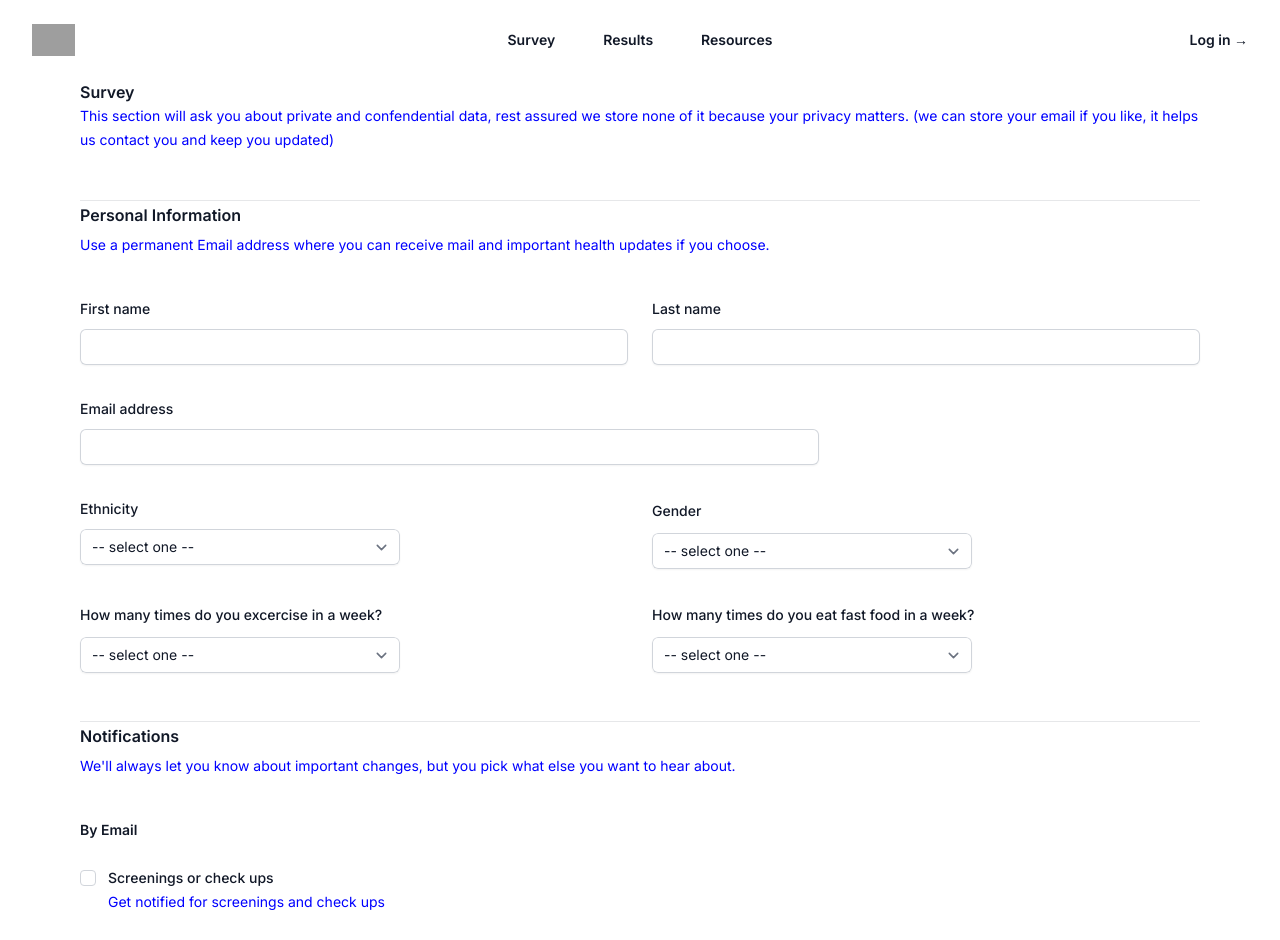
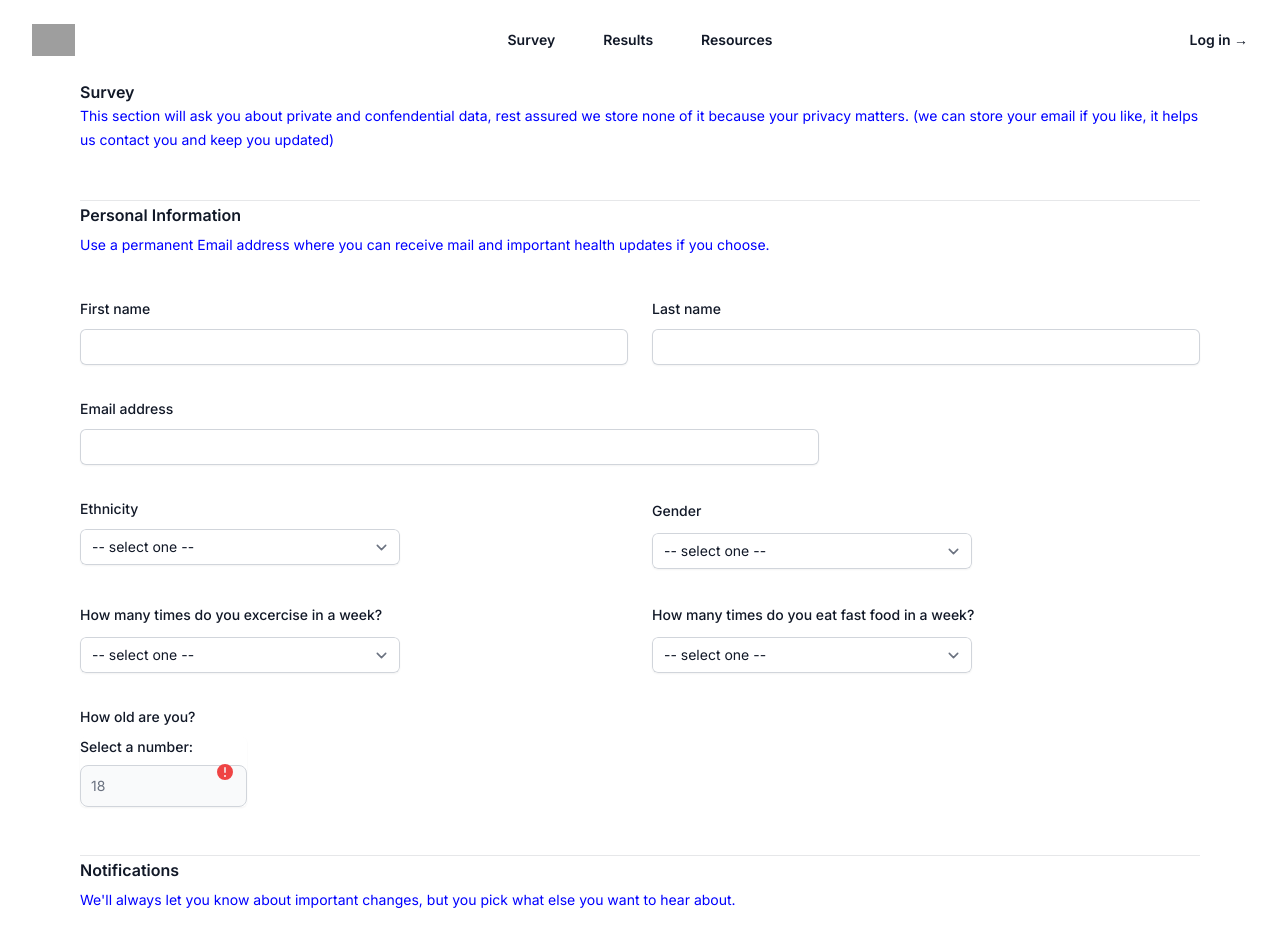
Before and after one commit to andxrew/medicalapp, a Next.js app: page /survey in a window 1280 px wide. Shown: the top 940 px of the page. Built offline with nearby package versions, Linux system fonts and the light colour scheme; grey boxes are pictures that could not be loaded.

Commit message:
added Age input in Survey
added age input for survey, everything is pretty good in survey now. Feel free to change or lmk anything to update.

Minor bug fix needed age has a red exclamation over it

```diff
--- a/src/app/survey/page.tsx
+++ b/src/app/survey/page.tsx
@@ -9,6 +9,13 @@ const navigation = [
   { name: 'Results', href: '/results' },
   { name: 'Resources', href: '/resources' },
 ]
+
+const onChange = (e) => {
+  const currentYear = new Date().getFullYear();
+  const year = e.target.value.split("-")[0];
+  const age = currentYear - year;
+  if (age < 18) setError("Invalid age");
+}
 
 
 export default function SurveyPage() {
@@ -245,6 +252,23 @@ export default function SurveyPage() {
               </div>
             </div>
 
+            <div>
+              <label htmlFor="number" className="block text-sm font-medium leading-6 text-gray-900">How old are you?</label>
+              <div className="relative mt-2 rounded-md shadow-sm">
+              <label htmlFor="number-input" className="block mb-2 text-sm font-medium text-gray-900 dark:text-white">Select a number:</label>
+
+              <input type="number" id="number-input" aria-describedby="helper-text-explanation" className="bg-gray-50 border border-gray-300 text-gray-900 text-sm rounded-lg focus:ring-blue-500 focus:border-blue-500 block w-full p-2.5 dark:bg-gray-700 dark:border-gray-600 dark:placeholder-gray-400 dark:text-white dark:focus:ring-blue-500 dark:focus:border-blue-500"  min="18" max="120" placeholder="18" required></input>
+
+                <div className="pointer-events-none absolute inset-y-0 right-0 flex items-center pr-3">
+                  <svg className="h-5 w-5 text-red-500" viewBox="0 0 20 20" fill="currentColor" aria-hidden="true">
+                    <path fill-rule="evenodd" d="M18 10a8 8 0 11-16 0 8 8 0 0116 0zm-8-5a.75.75 0 01.75.75v4.5a.75.75 0 01-1.5 0v-4.5A.75.75 0 0110 5zm0 10a1 1 0 100-2 1 1 0 000 2z" clip-rule="evenodd"></path>
+                  </svg>
+                </div>
+              </div>
+
+
+
+            </div>
 
 
 
@@ -352,6 +376,15 @@ export default function SurveyPage() {
           Save
         </button>
       </div>
+
+      <div className="flex items-center justify-center bg-white p-8">
+    <div className="mx-auto w-full max-w-xs">
+
+
+
+    </div>
+  </div>
+
     </form>
       </main>
     </div>
```
